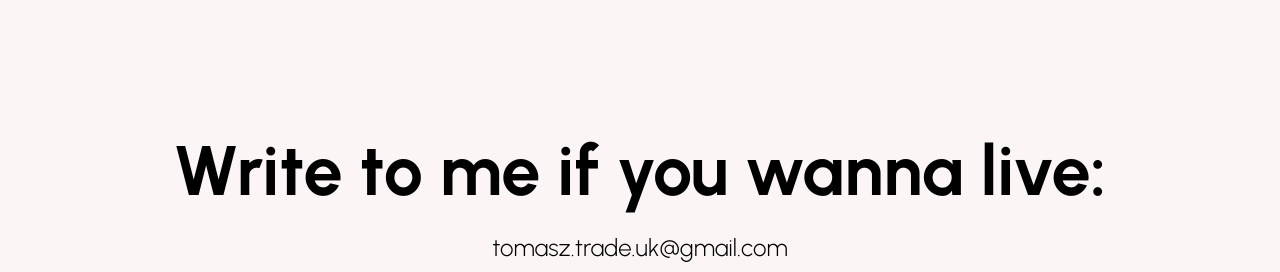
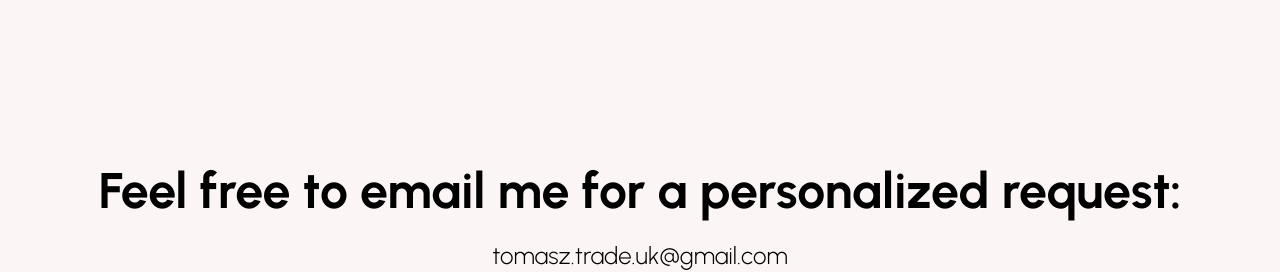
Before and after one commit to piknik1979/winyle-strona, a React (Create React App) app: page / in a window 1280 px wide. Shown: the part 2820-3092 px from the top of the page. Built offline with nearby package versions, Linux system fonts and the light colour scheme.

Commit message:
info newsletter

```diff
--- a/src/components/Newsletter.jsx
+++ b/src/components/Newsletter.jsx
@@ -11,7 +11,8 @@ const Container = styled.div`
   flex-direction: column;
 `;
 const Title = styled.h1`
-  font-size: 70px;
+  margin: 40px;
+  font-size: 50px;
   margin-bottom: 20px;
 `;
 
@@ -49,7 +50,7 @@ const Button = styled.button`
 const Newsletter = () => {
   return (
     <Container>
-      <Title>Write to me if you wanna live:</Title>
+      <Title>Feel free to email me for a personalized request:</Title>
       <Desc>tomasz.trade.uk@gmail.com</Desc>
       <InputContainer>
         <Input placeholder="Your email" />
```
